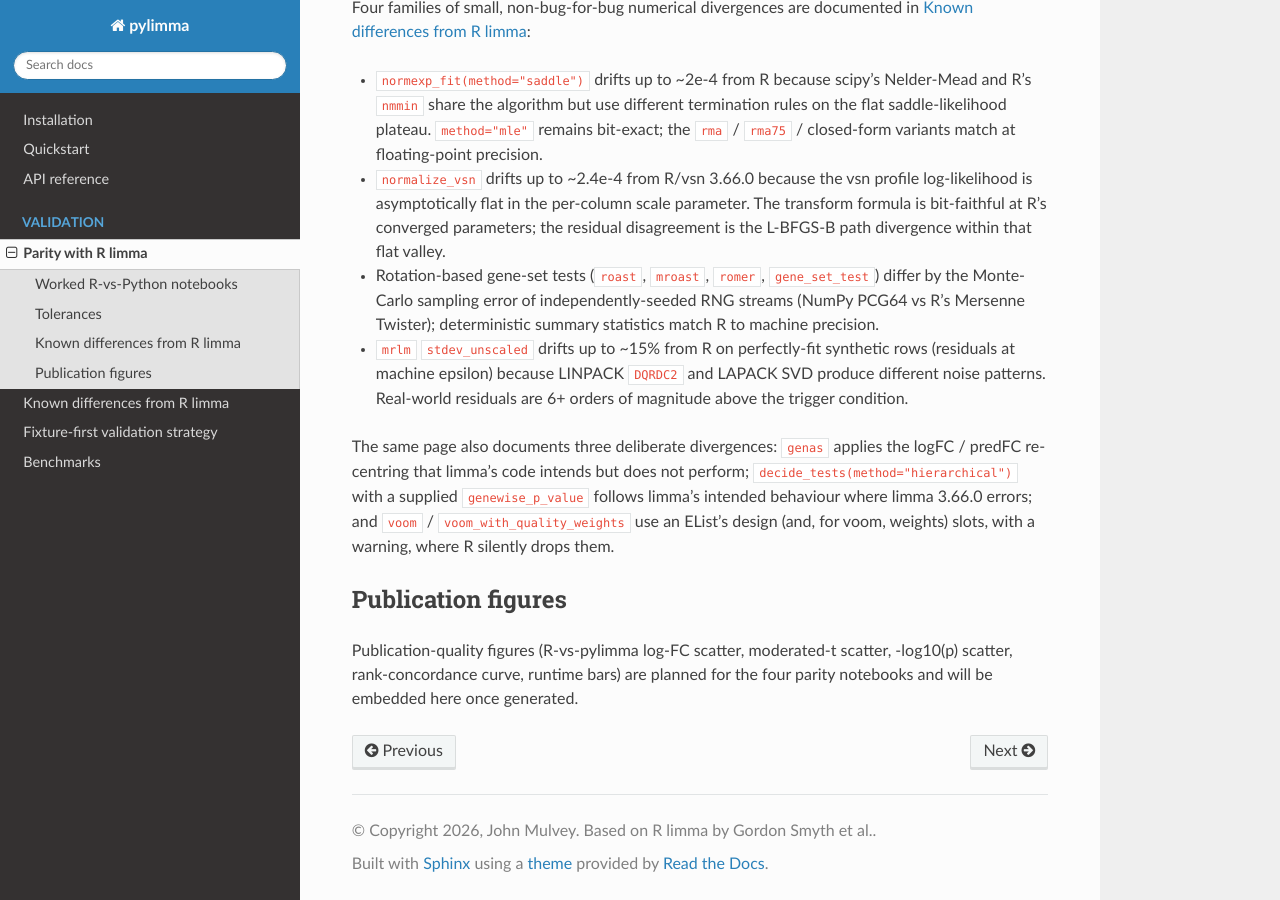
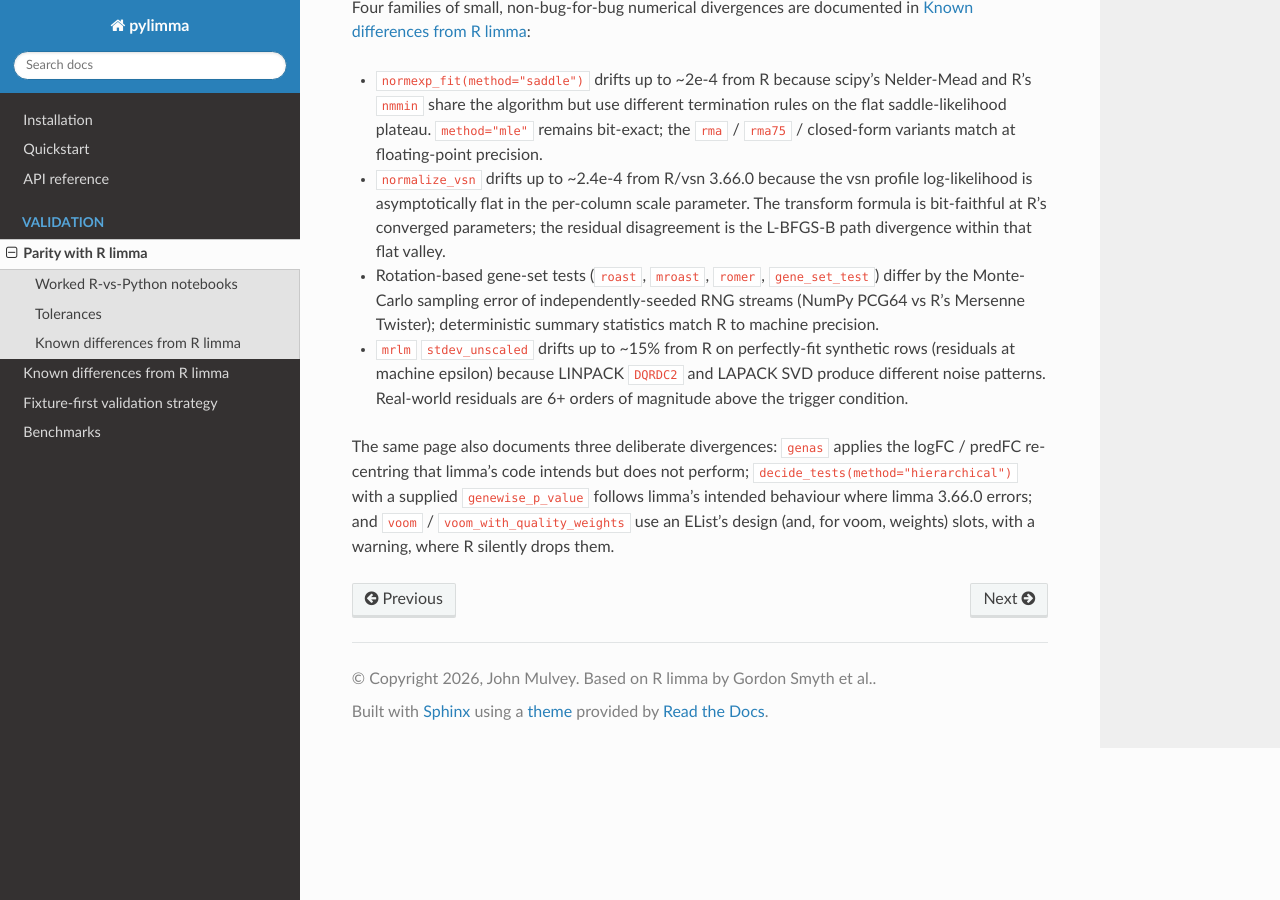
Before and after one commit to john-mulvey/pylimma, a Sphinx documentation site: the page built from docs/validation/parity_report.rst, in a window 1280 px wide and 900 px high, scrolled down 1017 px. Built offline with Sphinx 7.4.7 and the Read the Docs theme 3.1.0, drawn with Linux system fonts in a browser that asks for light colours; pages that are not in the unit, such as notebooks, are missing from menus.

Commit message:
docs: drop the 'planned publication figures' section from the parity report
It promised figures to be embedded later. The page already lists the
R-vs-Python parity notebooks, which carry their own comparison plots,
so there is no separate figure reference to keep in sync.

```diff
--- a/docs/validation/parity_report.rst
+++ b/docs/validation/parity_report.rst
@@ -78,11 +78,3 @@ supplied ``genewise_p_value`` follows limma's intended behaviour where
 limma 3.66.0 errors; and ``voom`` / ``voom_with_quality_weights`` use
 an EList's design (and, for voom, weights) slots, with a warning, where
 R silently drops them.
-
-Publication figures
--------------------
-
-Publication-quality figures (R-vs-pylimma log-FC scatter, moderated-t
-scatter, -log10(p) scatter, rank-concordance curve, runtime bars) are
-planned for the four parity notebooks and will be embedded here once
-generated.
```
